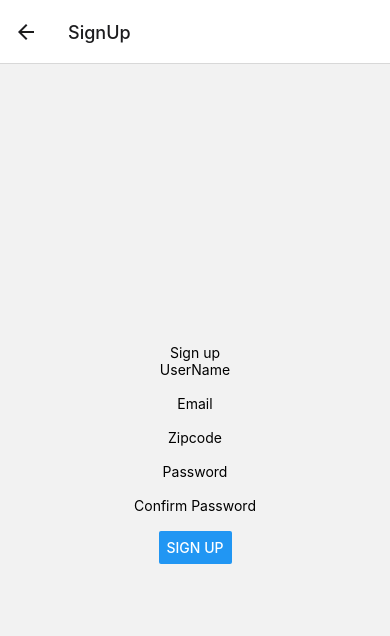
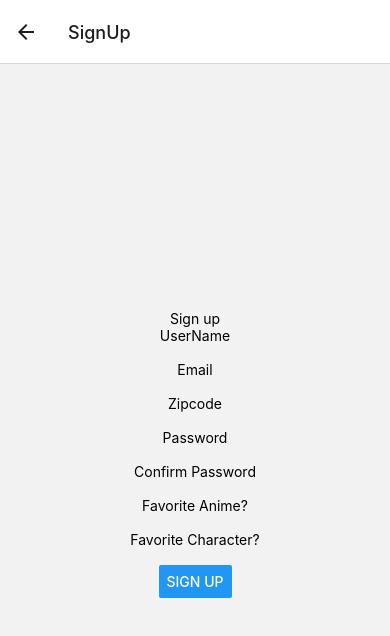
Before and after one commit to GokuSpace/GokuSpace, a React Native app: screen /SignUp in a window 390 px wide. Shown: the top 636 px of the page. Built offline with nearby package versions, Linux system fonts and the light colour scheme.

Commit message:
updated sign up and account creation route to include favorite character and favorite anime

```diff
--- a/screens/auth/SignupScreen.tsx
+++ b/screens/auth/SignupScreen.tsx
@@ -12,7 +12,9 @@ export default function SignupScreen({ setLoggedIn }) {
     user: '',
     email: '',
     zipcode: '',
-    password: ''
+    password: '',
+    favoriteAnimeId: '',
+    FavoriteCaharacterId: ''
   });
 
   const validateEmail = () => {
@@ -70,6 +72,10 @@ export default function SignupScreen({ setLoggedIn }) {
         <TextInput onChangeText={text => changeForm(text, 'password')} value={form.password} secureTextEntry={true} passwordRules={null} />
         <Text>Confirm Password</Text>
         <TextInput onChangeText={setConfirm} value={confirm} secureTextEntry={true} passwordRules={null}/>
+        <Text>Favorite Anime?</Text>
+        <TextInput onChangeText={text => changeForm(text, 'favoriteAnimeId')} value={form.favoriteAnimeId} />
+        <Text>Favorite Character?</Text>
+        <TextInput onChangeText={text => changeForm(text, 'FavoriteCaharacterId')} value={form.FavoriteCaharacterId} />
         <Button title="Sign Up" onPress={() => setLoggedIn(true)}></Button>
       </KeyboardAvoidingView>
     </>
```
Also changed, not shown: 1 other file (tests, documents, lock files or other folders).
